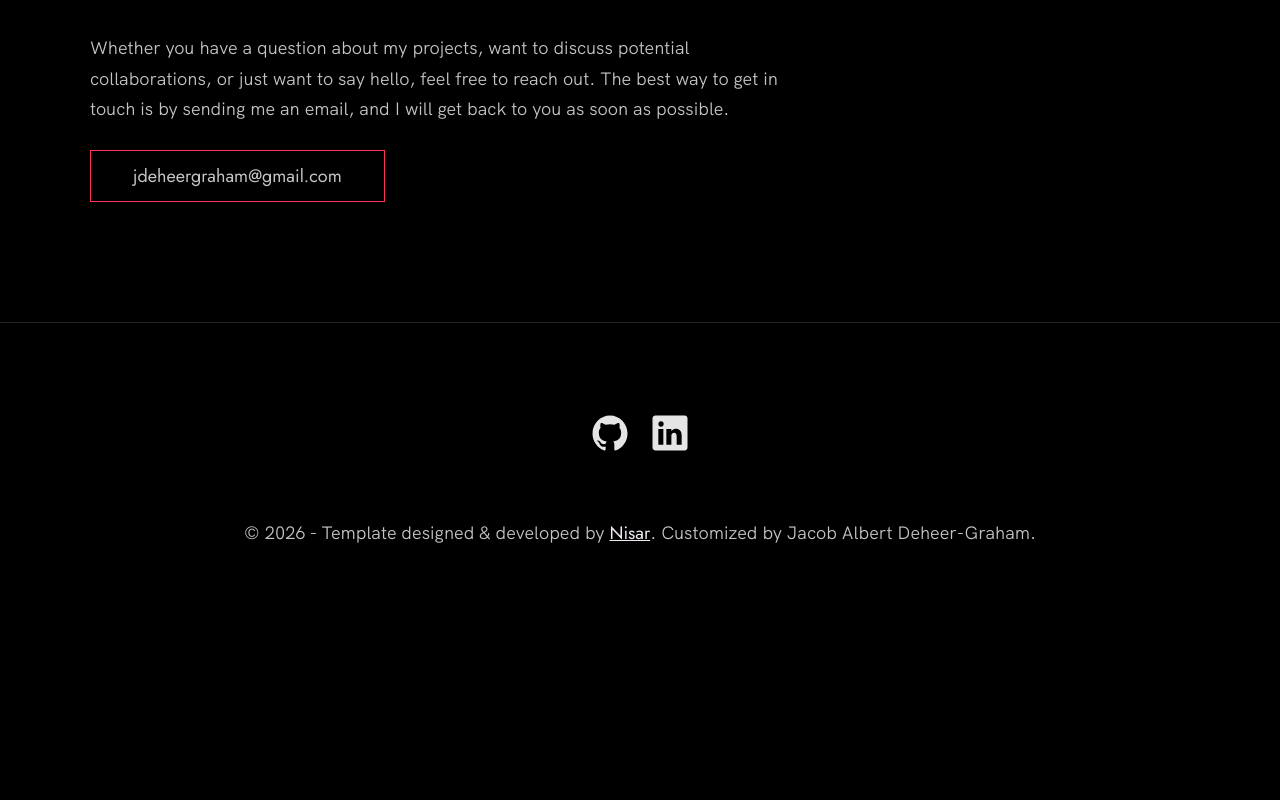
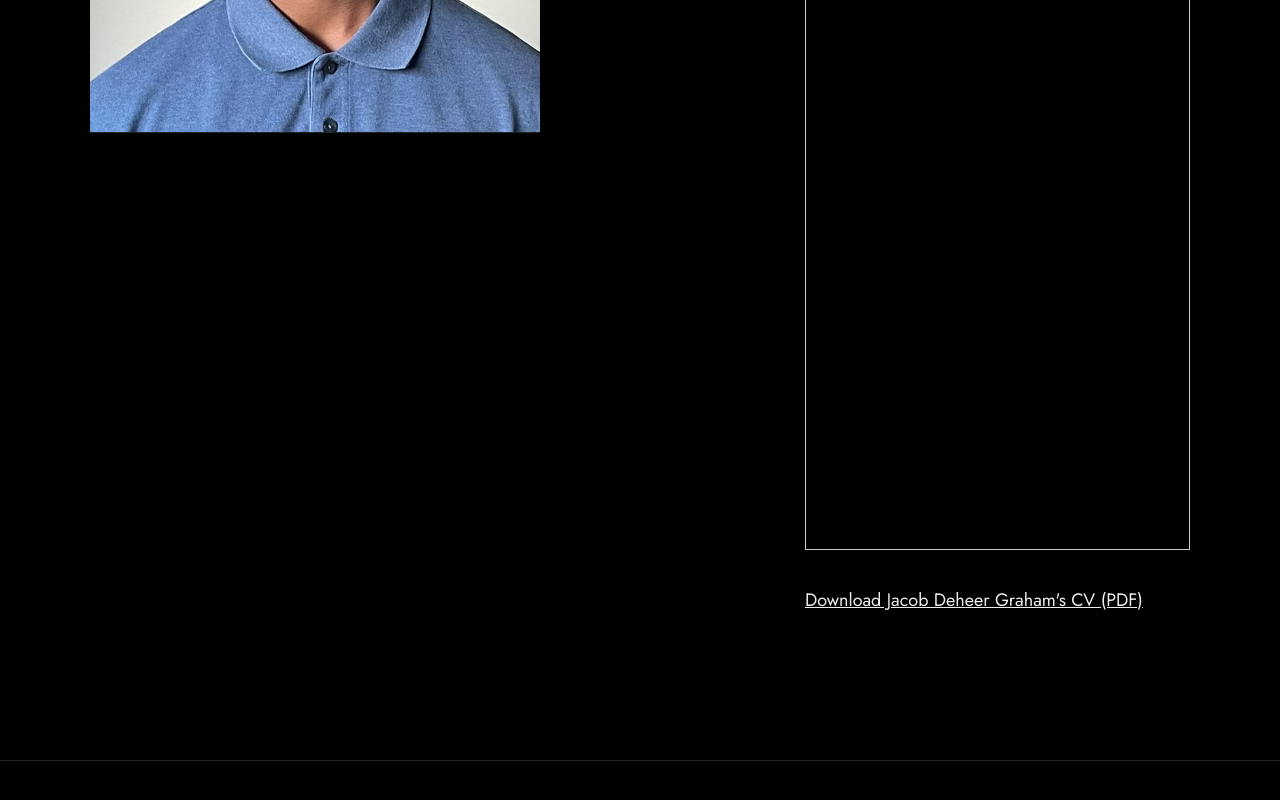
Before and after one commit to OPSugarrush/github-portfolio, a plain HTML site: page index.html in a window 1280 px wide. Shown: the part 8045-8845 px from the top of the page. Before the commit the page ends 8649 px from the top, so only its background shows below. Drawn offline with Linux system fonts and the light colour scheme.

Commit message:
Adding cv

```diff
--- a/index.html
+++ b/index.html
@@ -322,6 +322,22 @@
             <p>
               I'm a Computer Science student at Durham University who genuinely enjoys building things. I love taking an idea from an initial concept through to something people can actually use, whether that means developing software, working with AI and data, or thinking through how a product should work. I particularly enjoy working on projects with others, sharing ideas, solving problems together and seeing how different perspectives can improve the final result. I'm always looking for new challenges and opportunities to learn, build and turn ideas into useful technology.
             </p>
+            <h2>My CV</h2>
+
+            <!-- Embeds the CV directly on the page -->
+            <iframe
+              src="JACOB_DEHEER_GRAHAM_CV_HACKATHONS.pdf"
+              width="100%"
+              height="800px"
+              style="border: 1px solid #ccc;">
+            </iframe>
+
+            <!-- Fallback download link for mobile browsers -->
+            <p>
+              <a href="JACOB_DEHEER_GRAHAM_CV_HACKATHONS.pdf" target="_blank" download>
+                Download Jacob Deheer Graham's CV (PDF)
+              </a>
+            </p>
           </div>
 
           <div class="about__photo-container">
```
Also changed, not shown: 1 other file.
